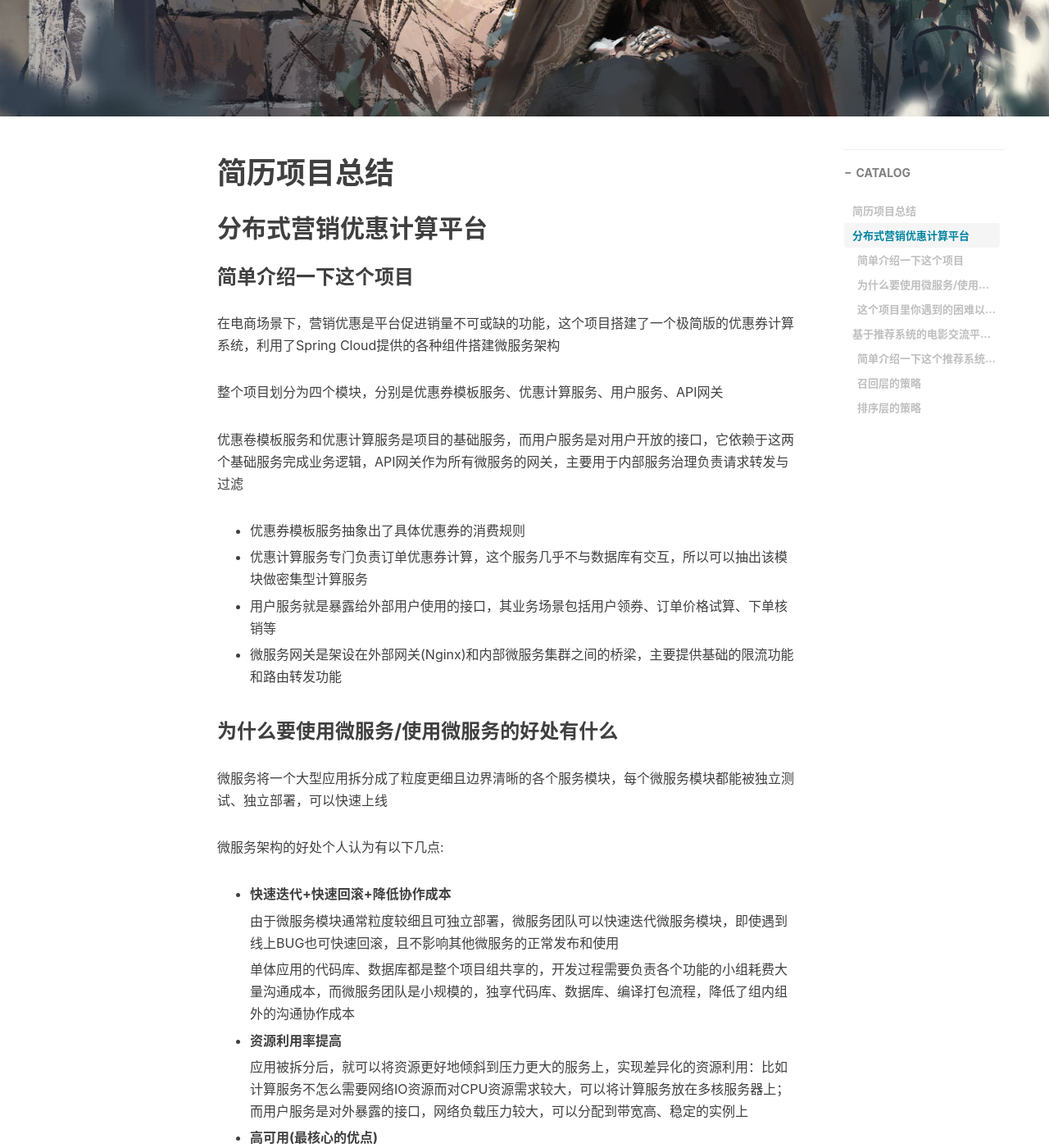
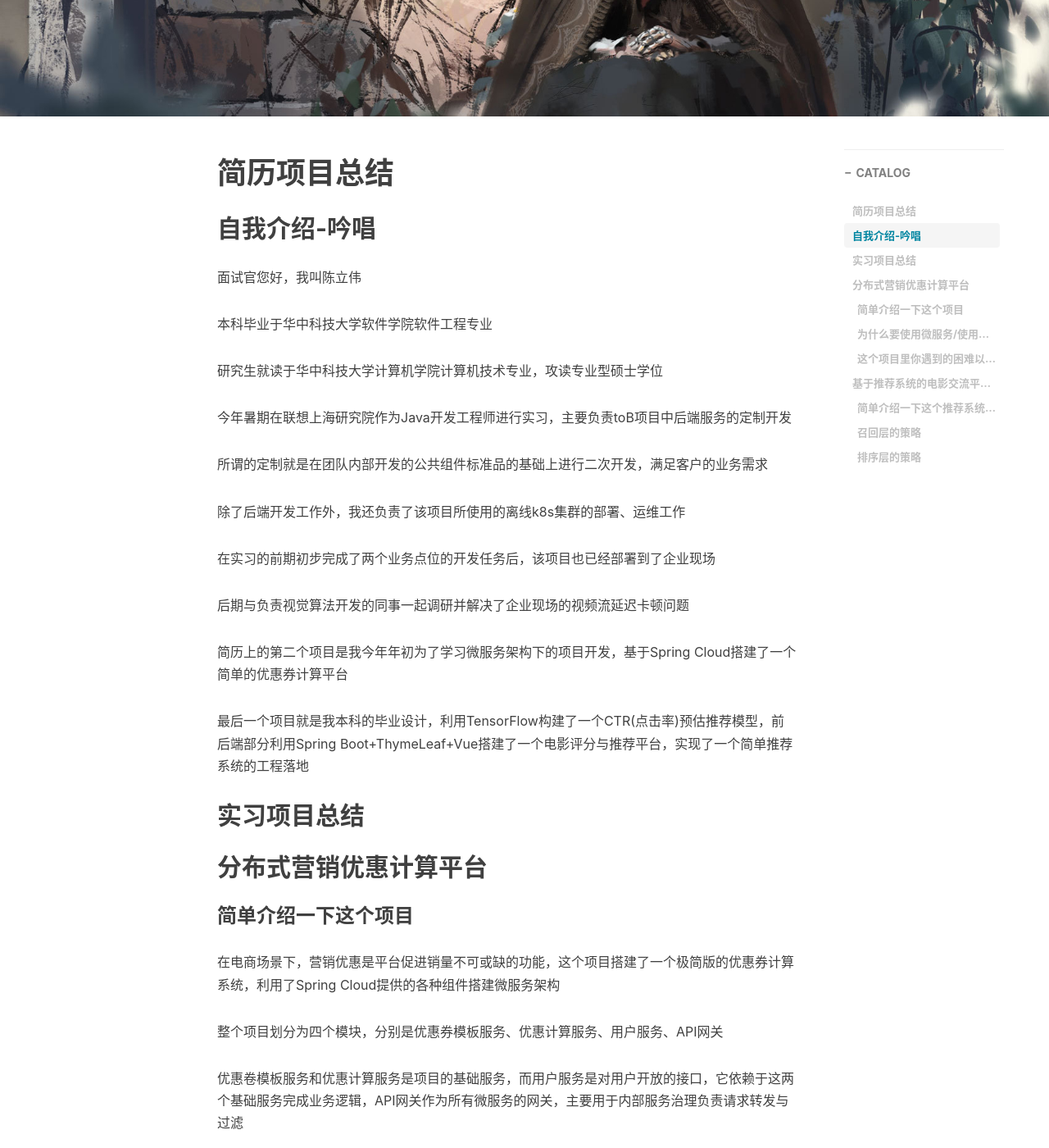
Before and after one commit to Penistrong/penistrong.github.io, a Jekyll site: the page built from _posts/2023-04-19-[个人简历总结] 项目介绍与相关场景.md, in a window 1280 px wide and 1400 px high, scrolled down 441 px. Shown: the whole window at 82% size. Built offline with Jekyll 4.4.1, drawn with Linux system fonts in a browser that asks for light colours; nearby versions of some CDN libraries; comment, search, counter and statistics services are not loaded.

Commit message:
[Modify] Expand Self-introduction

```diff
--- a/_posts/2023-04-19-[个人简历总结] 项目介绍与相关场景.md
+++ b/_posts/2023-04-19-[个人简历总结] 项目介绍与相关场景.md
@@ -13,6 +13,32 @@ tags:
 ---
 
 # 简历项目总结
+
+## 自我介绍-吟唱
+
+面试官您好，我叫陈立伟
+
+本科毕业于华中科技大学软件学院软件工程专业
+
+研究生就读于华中科技大学计算机学院计算机技术专业，攻读专业型硕士学位
+
+今年暑期在联想上海研究院作为Java开发工程师进行实习，主要负责toB项目中后端服务的定制开发
+
+所谓的定制就是在团队内部开发的公共组件标准品的基础上进行二次开发，满足客户的业务需求
+
+除了后端开发工作外，我还负责了该项目所使用的离线k8s集群的部署、运维工作
+
+在实习的前期初步完成了两个业务点位的开发任务后，该项目也已经部署到了企业现场
+
+后期与负责视觉算法开发的同事一起调研并解决了企业现场的视频流延迟卡顿问题
+
+简历上的第二个项目是我今年年初为了学习微服务架构下的项目开发，基于Spring Cloud搭建了一个简单的优惠券计算平台
+
+最后一个项目就是我本科的毕业设计，利用TensorFlow构建了一个CTR(点击率)预估推荐模型，前后端部分利用Spring Boot+ThymeLeaf+Vue搭建了一个电影评分与推荐平台，实现了一个简单推荐系统的工程落地
+
+## 实习项目总结
+
+
 
 ## 分布式营销优惠计算平台
 
```
Also changed, not shown: _posts/_draft/2023-06-07-[Spring] Spring Security OAuth2-密码模式+Token+Redis存储配置.md (renamed from _posts/2023-06-07-[Spring] Spring Security OAuth2-密码模式+Token+Redis存储配置.md).
